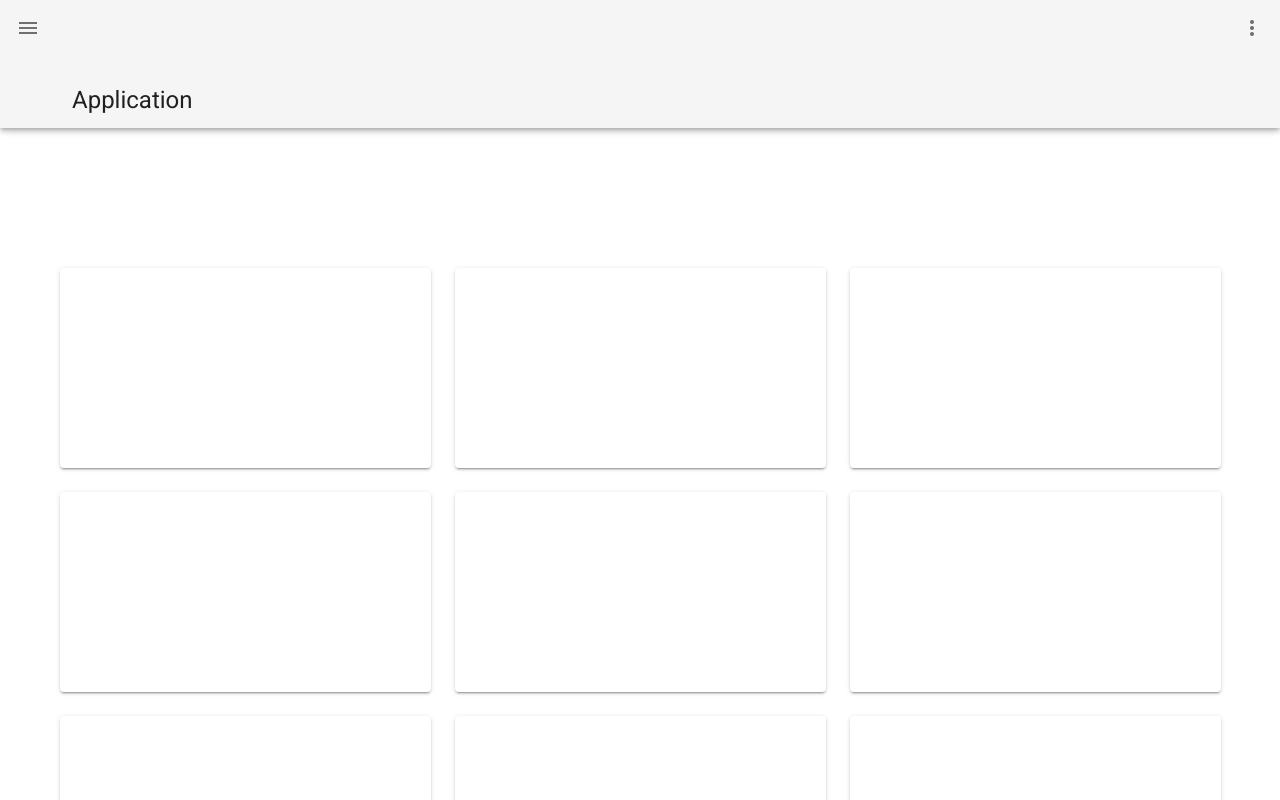
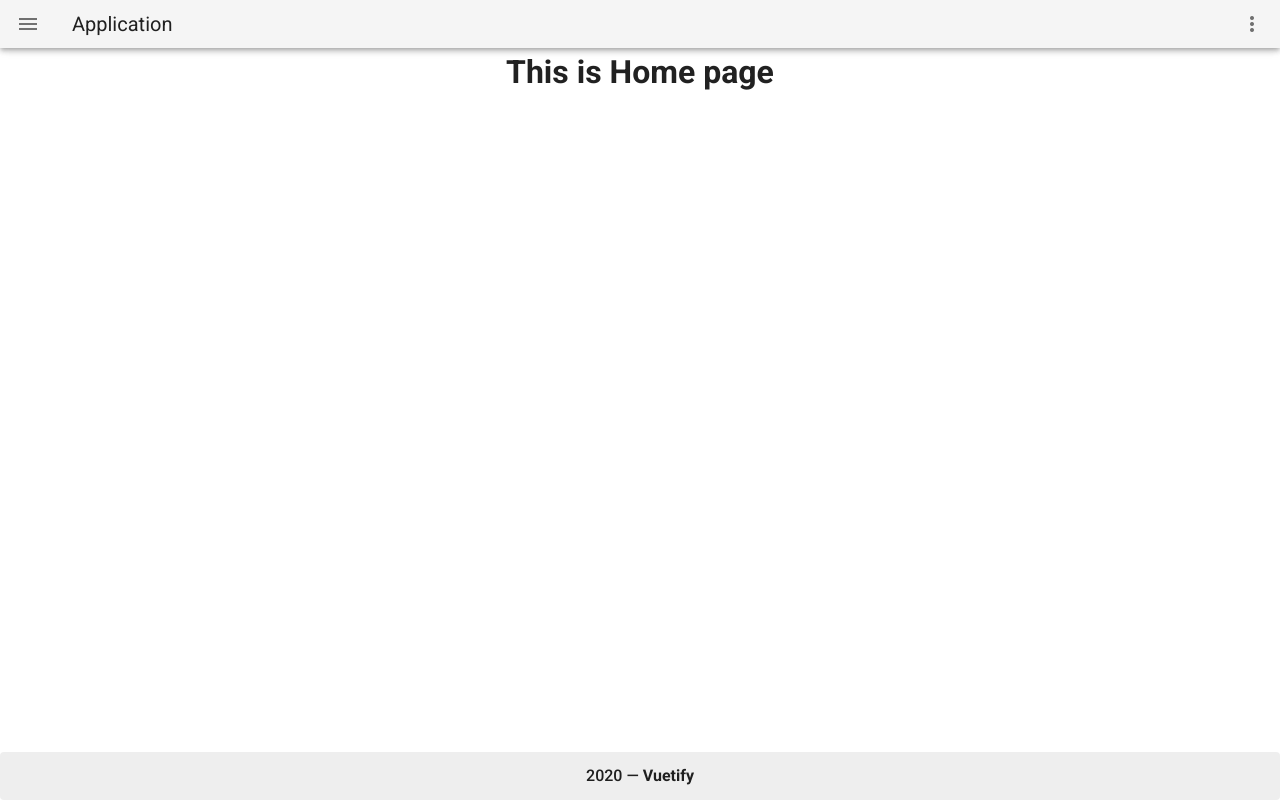
Before and after one commit to AnteAntonini/Pokedex-Vuetify, a Vue app: page / in a window 1280 px wide. Shown: the top 800 px of the page. Built offline with nearby package versions, Linux system fonts and the light colour scheme.

Commit message:
dodao footer i header

```diff
--- a/src/App.vue
+++ b/src/App.vue
@@ -1,20 +1,23 @@
 <template>
   <v-app>
-
-    <v-main>
-      <HelloWorld />
-    </v-main>
+      <Navbar />
+      <v-main  class="text-center">
+        <router-view></router-view>
+      </v-main>
+      <Footer />
   </v-app>
 </template>
 
 <script>
-import HelloWorld from "./components/HelloWorld";
+import Navbar from "./components/Navbar";
+import Footer from "./components/Footer";
 
 export default {
   name: "App",
 
   components: {
-    HelloWorld
+    Navbar,
+    Footer
   },
 
   data: () => ({
--- /dev/null
+++ b/src/components/Footer.vue
@@ -0,0 +1,33 @@
+<template>
+  <v-card>
+    <v-footer
+      absolute
+      class="font-weight-medium mt-0 grey lighten-3"
+      padless
+      app
+    >
+      <v-col
+        class="text-center"
+        cols="12"
+      >
+        {{ new Date().getFullYear() }} — <strong>Vuetify</strong>
+      </v-col>
+    </v-footer>
+  </v-card>
+</template>
+
+<script>
+  export default {
+    //
+  }
+</script>
+
+<script>
+export default {
+  name: "Navbar",
+
+  data: () => ({
+
+  })
+};
+</script>
--- a/src/components/HelloWorld.vue
+++ b/src/components/Navbar.vue
@@ -1,8 +1,8 @@
 <template>
-  <v-app id="inspire">
     <v-app-bar
       app
-      shrink-on-scroll
+      dense
+
     >
       <v-app-bar-nav-icon></v-app-bar-nav-icon>
 
@@ -14,21 +14,6 @@
         <v-icon>mdi-dots-vertical</v-icon>
       </v-btn>
     </v-app-bar>
-
-    <v-main>
-      <v-container>
-        <v-row>
-          <v-col
-            v-for="n in 24"
-            :key="n"
-            cols="4"
-          >
-            <v-card height="200"></v-card>
-          </v-col>
-        </v-row>
-      </v-container>
-    </v-main>
-  </v-app>
 </template>
 
 <script>
@@ -39,7 +24,7 @@
 
 <script>
 export default {
-  name: "HelloWorld",
+  name: "Navbar",
 
   data: () => ({
 
--- a/src/views/Home.vue
+++ b/src/views/Home.vue
@@ -1,18 +1,13 @@
 <template>
   <div class="home">
-    <img alt="Vue logo" src="../assets/logo.png" />
-    <HelloWorld msg="Welcome to Your Vue.js App" />
+    <h1>This is Home page</h1>
   </div>
 </template>
 
 <script>
 // @ is an alias to /src
-import HelloWorld from "@/components/HelloWorld.vue";
 
 export default {
-  name: "Home",
-  components: {
-    HelloWorld
-  }
+  name: "Home"
 };
 </script>
```
